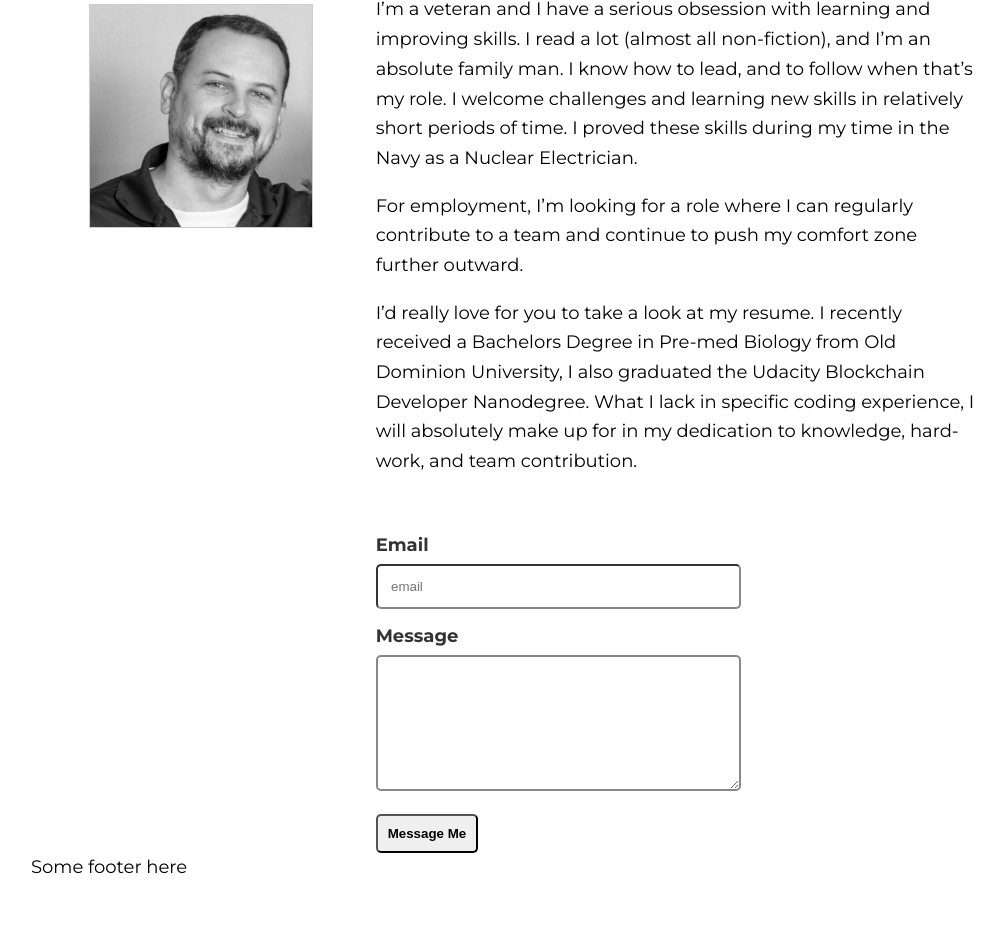
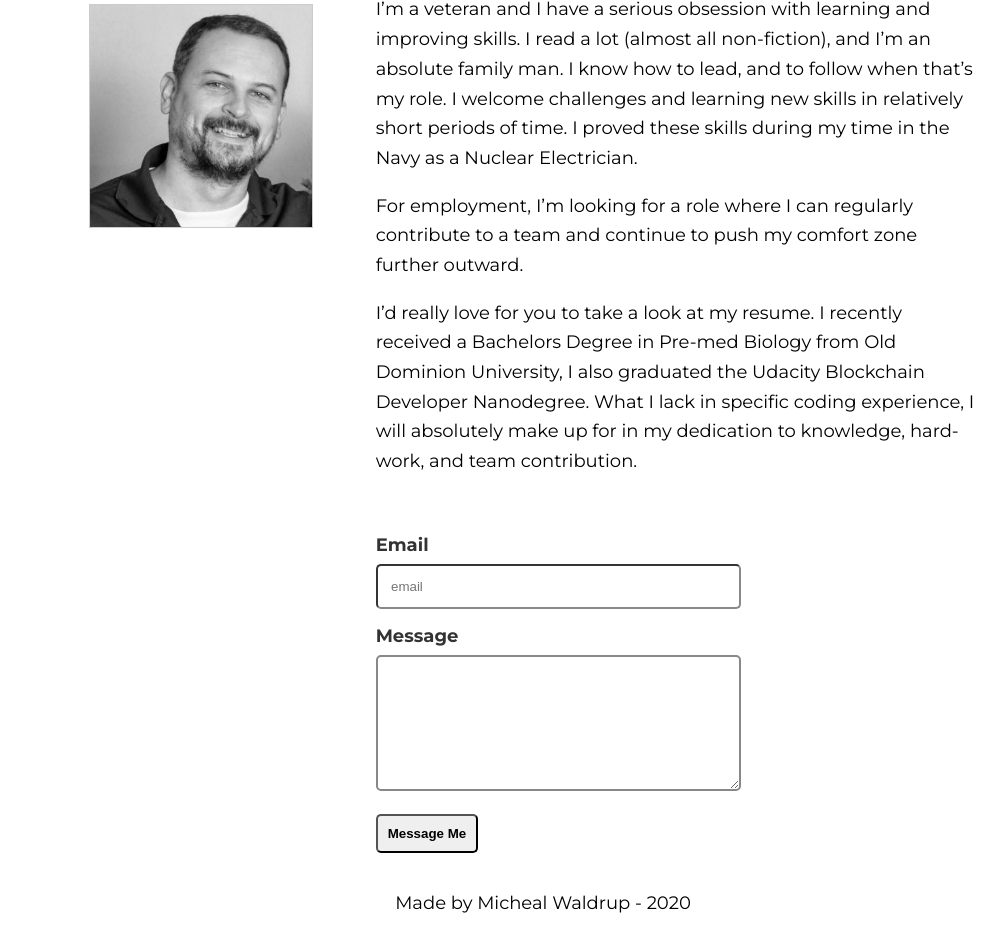
Before and after one commit to waldrupm/CT_prework, a plain HTML site: page website/index.html in a window 1280 px wide. Shown: the part 849-1800 px from the top of the page, without its empty margins (97-1101 px from the left). Before the commit the page ends 1732 px from the top, so only its background shows below. Drawn offline with Linux system fonts and the light colour scheme.

Commit message:
Fix footer

```diff
--- a/website/index.html
+++ b/website/index.html
@@ -91,6 +91,8 @@
             </div>
         </div>
     </section>
-    <footer><div class="container">Some footer here</div></footer>
+    <footer><div class="container">
+        <p class="footer-text">Made by Micheal Waldrup - 2020</p>
+    </div></footer>
 </body>
 </html>
--- a/website/main.css
+++ b/website/main.css
@@ -162,3 +162,8 @@ nav.nav-links {
     display: block;
     font-weight: 700;
 }
+
+.footer-text {
+    margin: 2em 0;
+    text-align: center;
+}
```
